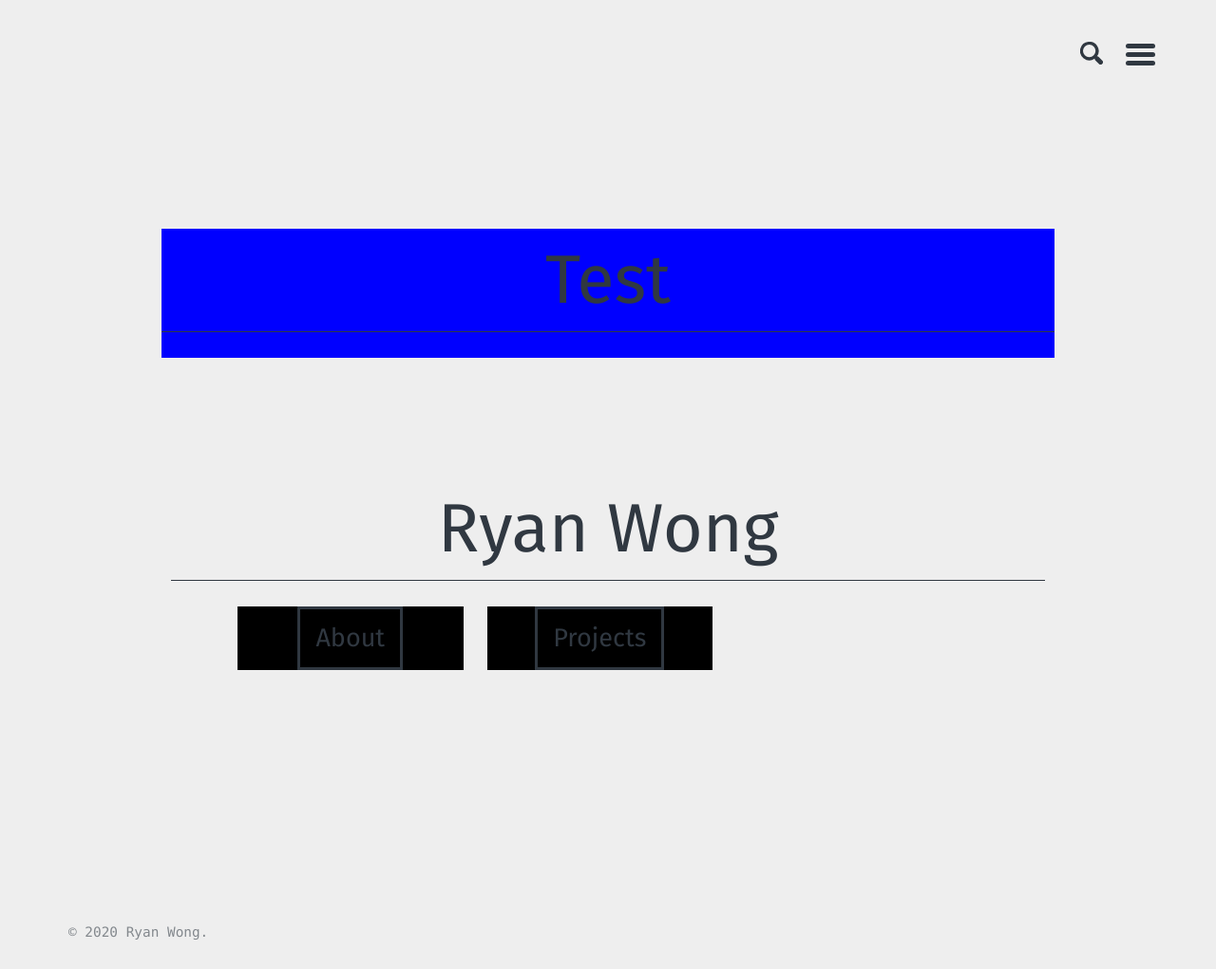
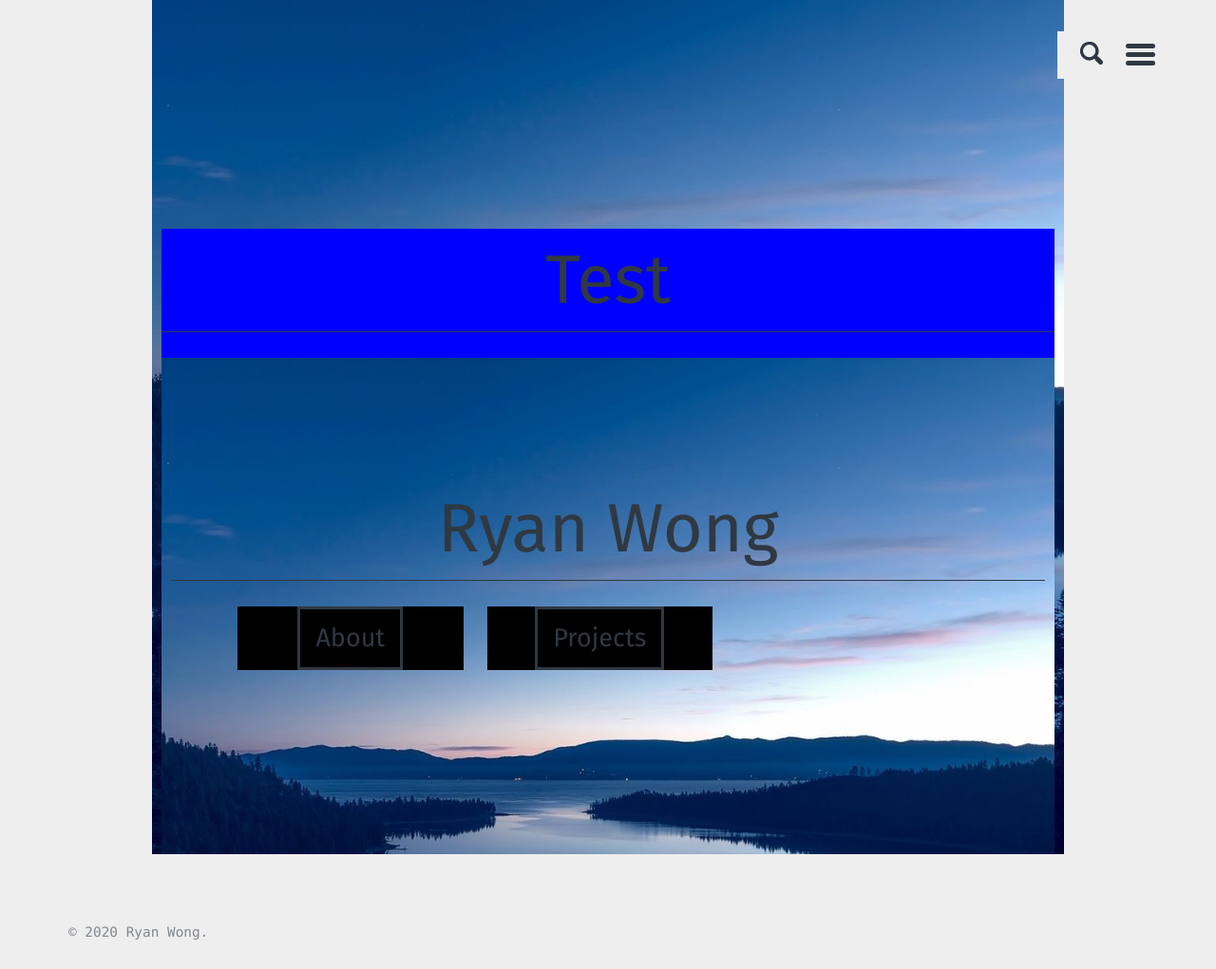
Before and after one commit to ryanwonghc/ryanwonghc.github.io, a Jekyll site: the page built from index.html, in a window 1280 px wide. Shown: the whole page at 95% size. Built offline with Jekyll 4.4.1, drawn with Linux system fonts in a browser that asks for light colours; the list of posts is cut into pages by our own code.

Commit message:
test wrapper size

```diff
--- a/_sass/basically-basic/_layout.scss
+++ b/_sass/basically-basic/_layout.scss
@@ -231,7 +231,7 @@
     align-items: center;
     z-index: 2;
 
-    background-image: url('../../assets/home-page-img/tahoe.jpg');
+    background-image: url('../../assets/images/tahoe.jpg');
     background-position: center center;
     background-repeat: no-repeat;
     background-attachment: fixed;
```
